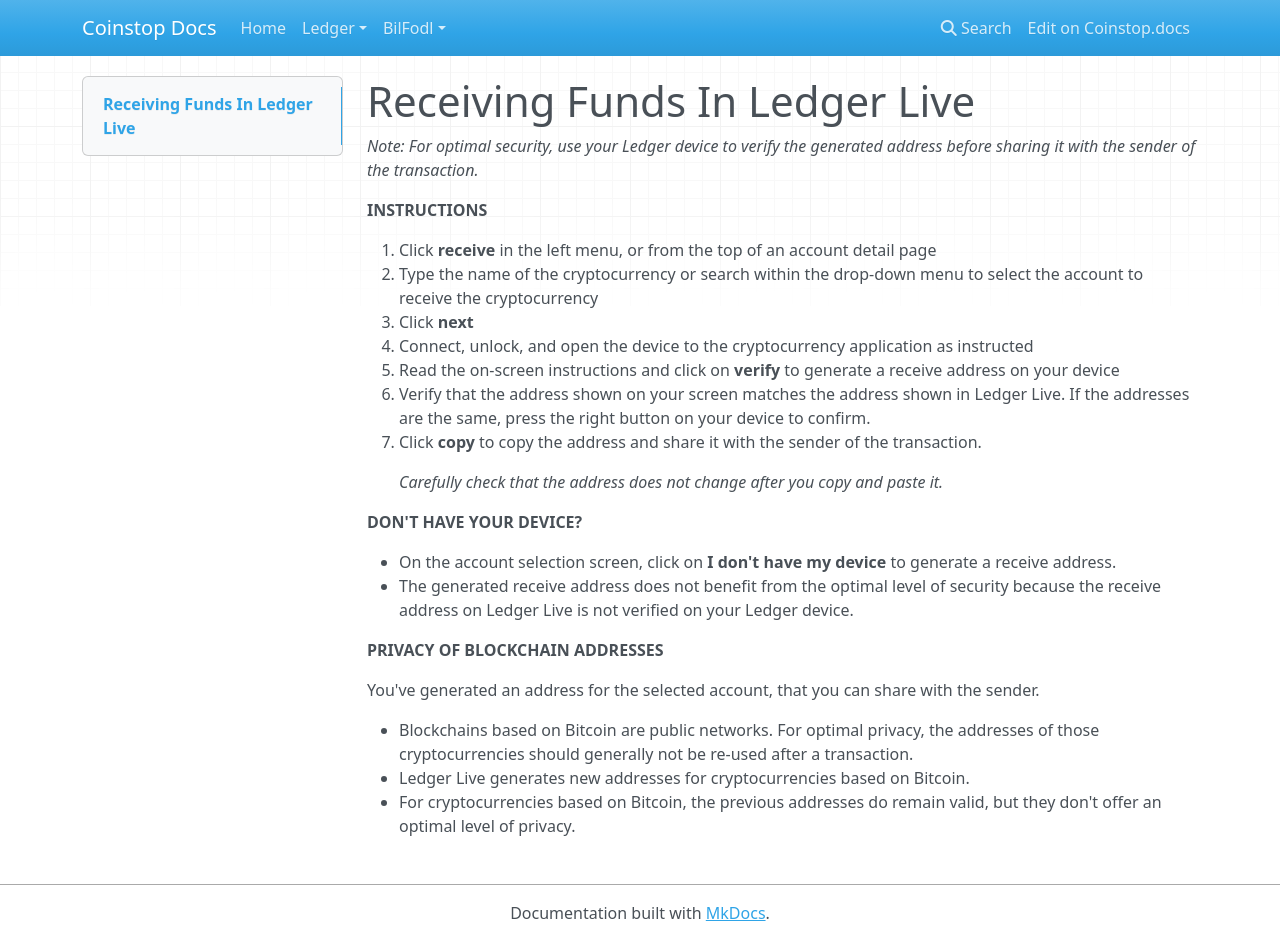
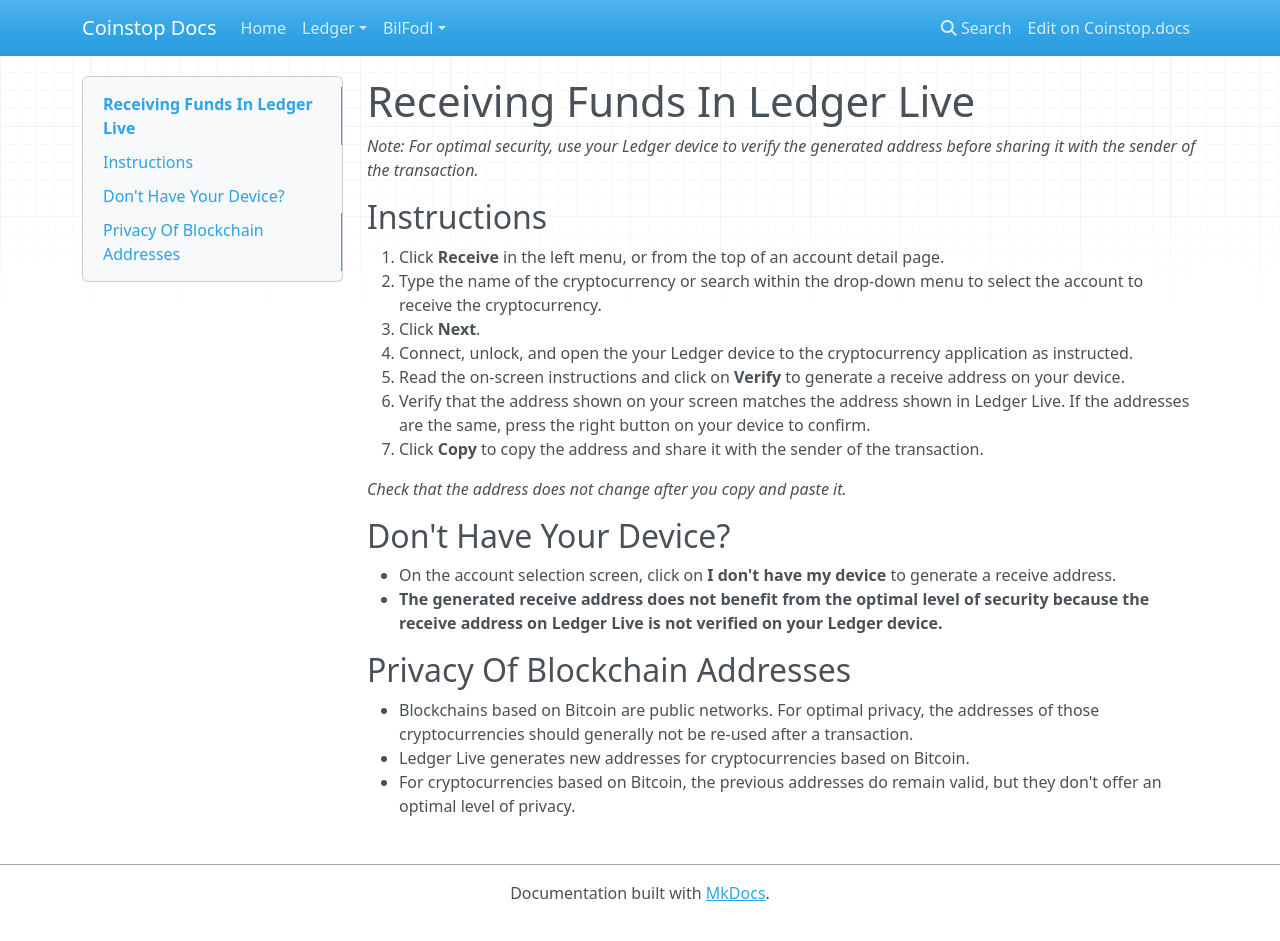
Before and after one commit to coinstopio/coinstopio.docs, an MkDocs documentation site: the page built from docs/Ledger/LedgerLive/ReceivingFundsInLedgerLive.md, in a window 1280 px wide and 941 px high. Built offline with MkDocs 1.6.1, drawn with Linux system fonts in a browser that asks for light colours; nearby versions of some CDN libraries.

Commit message:
Update ReceivingFundsInLedgerLive.md

```diff
--- a/docs/Ledger/LedgerLive/ReceivingFundsInLedgerLive.md
+++ b/docs/Ledger/LedgerLive/ReceivingFundsInLedgerLive.md
@@ -3,31 +3,26 @@
 _Note: For optimal security, use your Ledger device to verify the generated address before sharing it with the sender of the transaction._
 
 
+## Instructions
 
-**INSTRUCTIONS**
+1.  Click **Receive** in the left menu, or from the top of an account detail page.
+2.  Type the name of the cryptocurrency or search within the drop-down menu to select the account to receive the cryptocurrency.
+3.  Click **Next**.
+4.  Connect, unlock, and open the your Ledger device to the cryptocurrency application as instructed.
+5.  Read the on-screen instructions and click on **Verify** to generate a receive address on your device.
+6.  Verify that the address shown on your screen matches the address shown in Ledger Live. If the addresses are the same, press the right button on your device to confirm.
+7.  Click **Copy** to copy the address and share it with the sender of the transaction.
 
-1.  Click **receive** in the left menu, or from the top of an account detail page
-2.  Type the name of the cryptocurrency or search within the drop-down menu to select the account to receive the cryptocurrency
-3.  Click **next**
-4.  Connect, unlock, and open the device to the cryptocurrency application as instructed
-5.  Read the on-screen instructions and click on **verify** to generate a receive address on your device
-6.  Verify that the address shown on your screen matches the address shown in Ledger Live. If the addresses are the same, press the right button on your device to confirm.
-7.  Click **copy** to copy the address and share it with the sender of the transaction.
-
-    _Carefully check that the address does not change after you copy and paste it._
+_Check that the address does not change after you copy and paste it._
 
 
-
-**DON'T HAVE YOUR DEVICE?**
+## Don't Have Your Device?
 
 -   On the account selection screen, click on **I don't have my device** to generate a receive address.
--   The generated receive address does not benefit from the optimal level of security because the receive address on Ledger Live is not verified on your Ledger device.
+-   **The generated receive address does not benefit from the optimal level of security because the receive address on Ledger Live is not verified on your Ledger device.**
 
 
-
-**PRIVACY OF BLOCKCHAIN ADDRESSES**
-
-You've generated an address for the selected account, that you can share with the sender.
+## Privacy Of Blockchain Addresses
 
 -   Blockchains based on Bitcoin are public networks. For optimal privacy, the addresses of those cryptocurrencies should generally not be re-used after a transaction.
 -   Ledger Live generates new addresses for cryptocurrencies based on Bitcoin.
```
